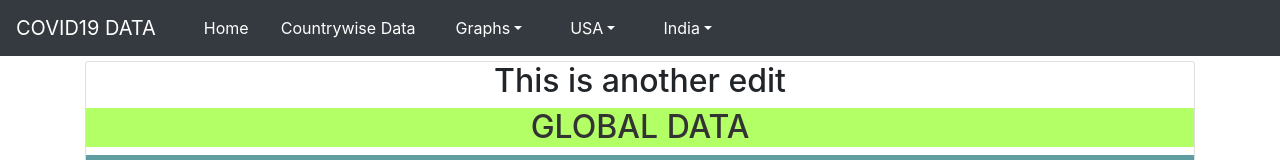
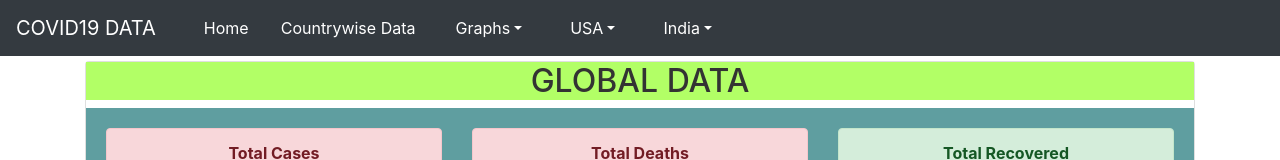
Before and after one commit to rahulh25/covid19Data, a React (Create React App) app: page / in a window 1280 px wide. Shown: the top 160 px of the page. Built offline with nearby package versions, Linux system fonts and the light colour scheme; no server answers.

Commit message:
Adding final files

```diff
--- a/src/components/home/globalData.js
+++ b/src/components/home/globalData.js
@@ -61,7 +61,6 @@ class GlobalData extends React.Component {
       <div style={{ marginTop: '5px' }}>
         <Container fluid='lg' id='globalData'>
           <Card>
-            <h2>This is another edit</h2>
             <h2 className='AlignTextCenter cardbackgroundcolor'>GLOBAL DATA</h2>
             <Card.Body className='backgroundcolorforpage'>
               <Row>
```
